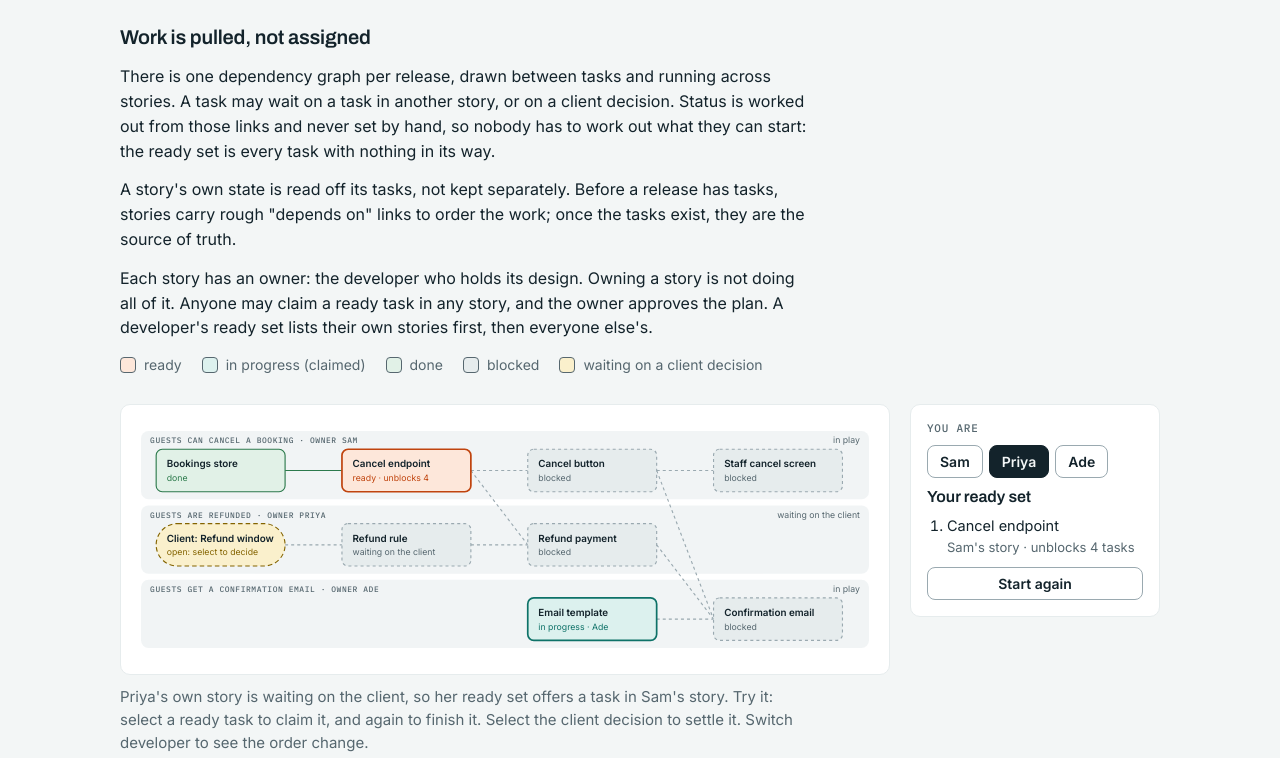
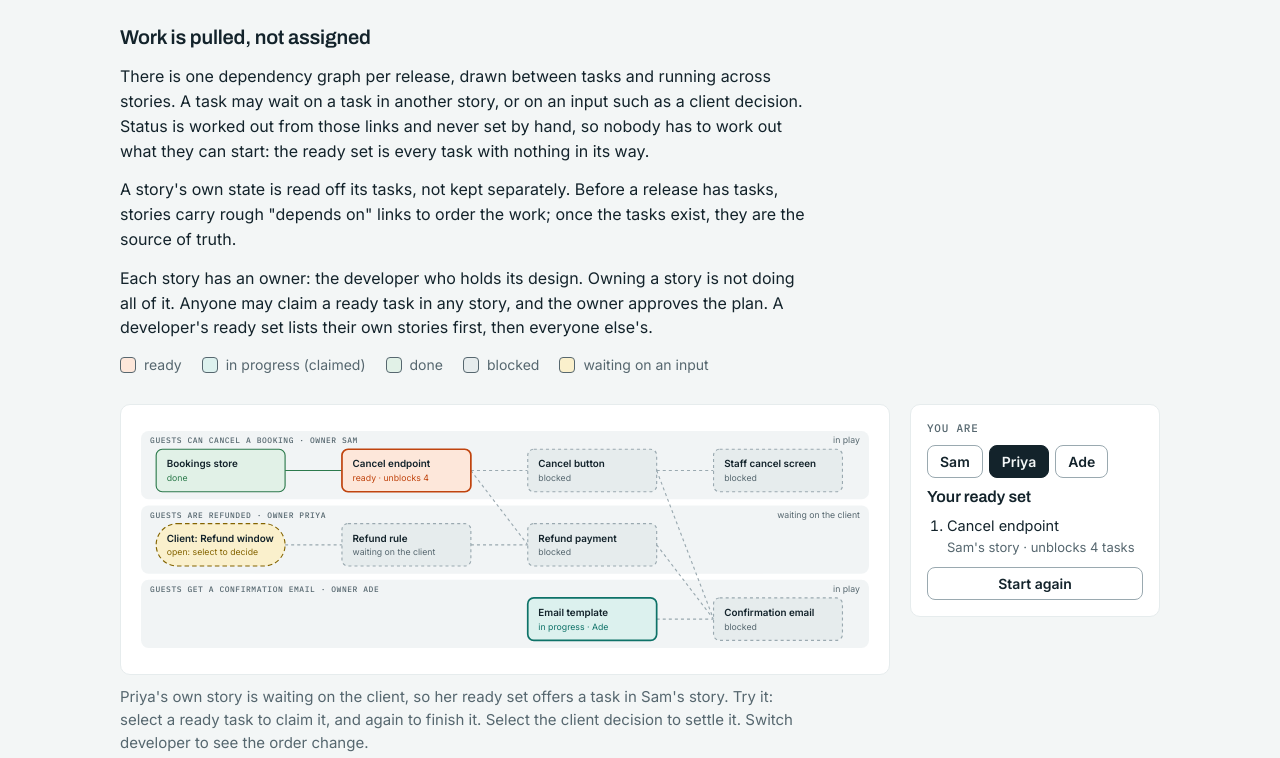
Before and after one commit to TandemCreativeDev/slipstream, a plain HTML site: page index.html in a window 1280 px wide. Shown: the part 6868-7626 px from the top of the page. Drawn offline with Linux system fonts and the light colour scheme.

Commit message:
docs(readme): rename client gate to input

```diff
--- a/index.html
+++ b/index.html
@@ -514,11 +514,11 @@ th { font-weight: 600; color: var(--muted); font-size: 13px; }
 
   <div class="block">
     <h3>Work is pulled, not assigned</h3>
-    <p>There is one dependency graph per release, drawn between tasks and running across stories. A task may wait on a task in another story, or on a client decision. Status is worked out from those links and never set by hand, so nobody has to work out what they can start: the ready set is every task with nothing in its way.</p>
+    <p>There is one dependency graph per release, drawn between tasks and running across stories. A task may wait on a task in another story, or on an input such as a client decision. Status is worked out from those links and never set by hand, so nobody has to work out what they can start: the ready set is every task with nothing in its way.</p>
     <p>A story's own state is read off its tasks, not kept separately. Before a release has tasks, stories carry rough "depends on" links to order the work; once the tasks exist, they are the source of truth.</p>
     <p>Each story has an owner: the developer who holds its design. Owning a story is not doing all of it. Anyone may claim a ready task in any story, and the owner approves the plan. A developer's ready set lists their own stories first, then everyone else's.</p>
     <div class="key">
-      <span><i class="k-hot"></i>ready</span><span><i class="k-team"></i>in progress (claimed)</span><span><i class="k-done"></i>done</span><span><i class="k-blocked"></i>blocked</span><span><i class="k-gate"></i>waiting on a client decision</span>
+      <span><i class="k-hot"></i>ready</span><span><i class="k-team"></i>in progress (claimed)</span><span><i class="k-done"></i>done</span><span><i class="k-blocked"></i>blocked</span><span><i class="k-gate"></i>waiting on an input</span>
     </div>
   </div>
   <figure>
@@ -654,7 +654,7 @@ th { font-weight: 600; color: var(--muted); font-size: 13px; }
         <tr><td>Estimate, in days</td><td>Original estimate</td><td>Project number field</td><td>Numbers column</td></tr>
         <tr><td>Dependency</td><td>"Blocks" link</td><td>"Blocked by" relation</td><td>Dependency column</td></tr>
         <tr><td>Claim</td><td>Assignee and In Progress</td><td>Assignee</td><td>Person column</td></tr>
-        <tr><td>Client decision</td><td>Linked issue on the client</td><td>Labelled issue</td><td>Item in a client group</td></tr>
+        <tr><td>Input</td><td>Linked issue, labelled with its type</td><td>Issue labelled with its type</td><td>Item in an inputs group</td></tr>
       </tbody>
     </table></div>
   </div>
```
Also changed, not shown: 1 other file.
